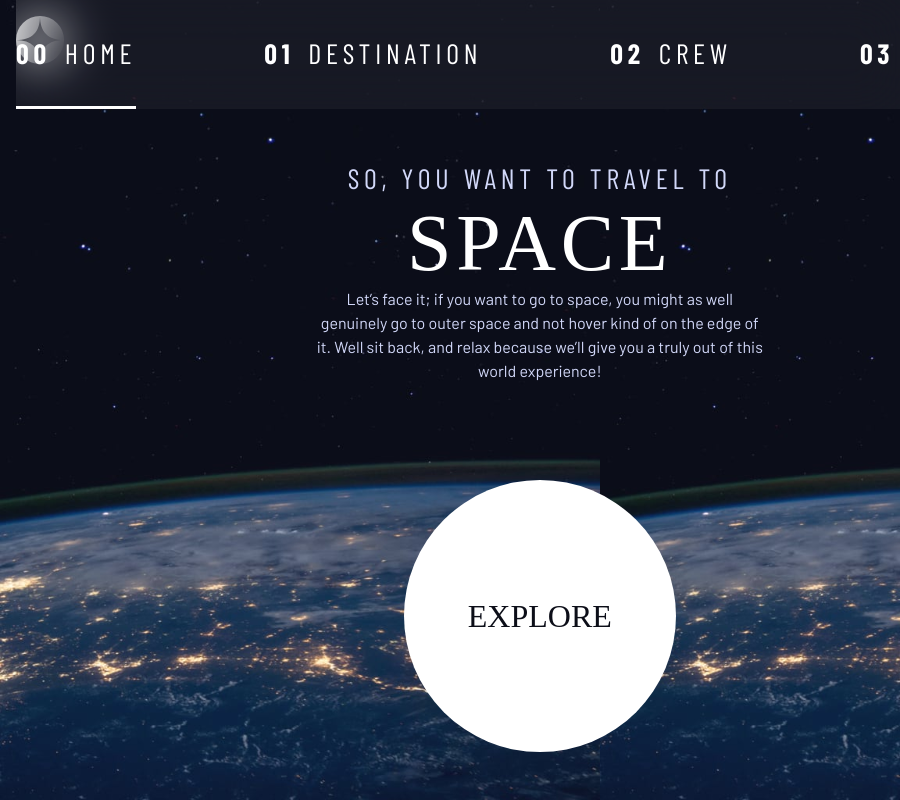
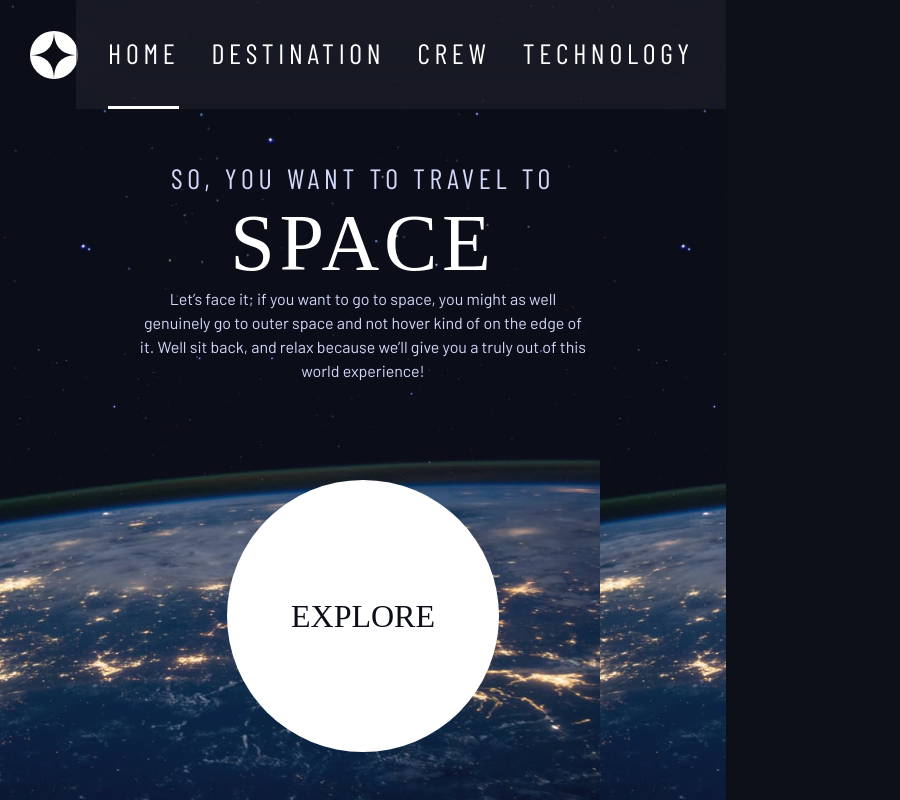
Before and after one commit to RaduHarangus/FEM-Space-tourism-multi-page-website, a website: page index.html in a window 600 px wide. Shown: the top 800 px of the page, 900 px wide, since content can reach past the window. Drawn offline with nearby package versions, Linux system fonts and the light colour scheme; a web font is replaced by a local one.

Commit message:
8. navigation - medium screen size - part 1

```diff
--- a/less/_components.less
+++ b/less/_components.less
@@ -30,14 +30,32 @@
   }
 }
 
+/* primary-header */
+
+.logo {
+  margin: 1.5rem clamp(1.5rem, 5vw, 3.5rem);
+}
+
+.primary-header {
+  justify-content: space-between;
+  align-items: center;
+}
+
 .primary-navigation {
   --underline-gap: 2rem;
-  --gap: 8rem;
+  --gap: 2rem;
   list-style: none;
   padding: 0;
   margin: 0;
   background: hsl( var(--clr-dark) / .9);
-
+  & a {
+    text-decoration: none;
+    & > span {
+      font-weight: 700;
+      margin-right: .5em;
+      //color: hsl(var(--clr-white) / .25);
+    }
+  }
 
   @supports (backdrop-filter: blur(1.5rem)) {
     background: hsl( var(--clr-white) / .05);
@@ -64,12 +82,10 @@
       border: 0;
     }
   }
-  & a {
-    text-decoration: none;
-    & > span {
-      font-weight: 700;
-      margin-right: .5em;
-      //color: hsl(var(--clr-white) / .25);
+  @media (min-width: 35em) and (max-width: 45em) {
+    padding-inline: 2rem;
+    & a > span {
+      display: none;
     }
   }
 }
@@ -94,7 +110,7 @@
       background-image: url("./assets/shared/icon-close.svg");
     }
     &:focus-visible {
-      outline: 5px solid white;
+      outline: 3px solid white;
       outline-offset: 5px;
     }
   }
@@ -157,9 +173,3 @@
     background-color: hsl( var(--clr-white) );
   }
 }
-
-.logo {
-  position: absolute;
-  top: 1rem;
-  left: 1rem;
-}
--- a/style.css
+++ b/style.css
@@ -275,13 +275,28 @@ select {
   opacity: 1;
   transform: scale(1.5);
 }
+/* primary-header */
+.logo {
+  margin: 1.5rem clamp(1.5rem, 5vw, 3.5rem);
+}
+.primary-header {
+  justify-content: space-between;
+  align-items: center;
+}
 .primary-navigation {
   --underline-gap: 2rem;
-  --gap: 8rem;
+  --gap: 2rem;
   list-style: none;
   padding: 0;
   margin: 0;
   background: hsl(var(--clr-dark) / 0.9);
+}
+.primary-navigation a {
+  text-decoration: none;
+}
+.primary-navigation a > span {
+  font-weight: 700;
+  margin-right: 0.5em;
 }
 @supports (backdrop-filter: blur(1.5rem)) {
   .primary-navigation {
@@ -309,12 +324,13 @@ select {
     border: 0;
   }
 }
-.primary-navigation a {
-  text-decoration: none;
-}
-.primary-navigation a > span {
-  font-weight: 700;
-  margin-right: 0.5em;
+@media (min-width: 35em) and (max-width: 45em) {
+  .primary-navigation {
+    padding-inline: 2rem;
+  }
+  .primary-navigation a > span {
+    display: none;
+  }
 }
 .mobile-nav-toggle {
   display: none;
@@ -339,7 +355,7 @@ select {
     background-image: url("./assets/shared/icon-close.svg");
   }
   .mobile-nav-toggle:focus-visible {
-    outline: 5px solid white;
+    outline: 3px solid white;
     outline-offset: 5px;
   }
 }
@@ -391,11 +407,6 @@ select {
   color: hsl(var(--clr-dark));
   background-color: hsl(var(--clr-white));
 }
-.logo {
-  position: absolute;
-  top: 1rem;
-  left: 1rem;
-}
 /* ------------------------------ */
 /* Page specific background       */
 /* ------------------------------ */
```
